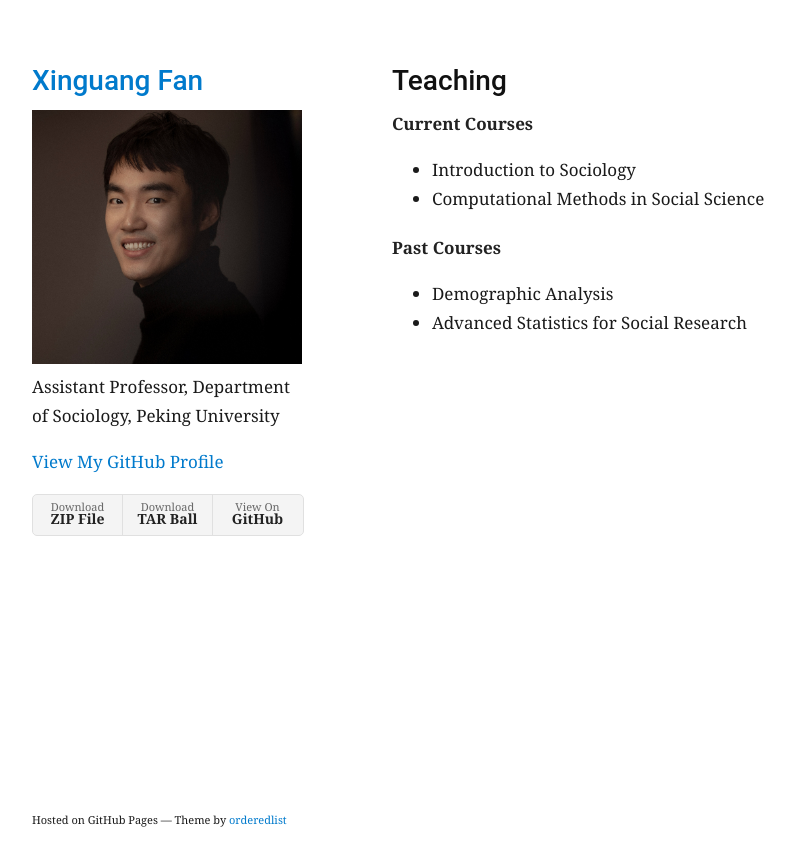
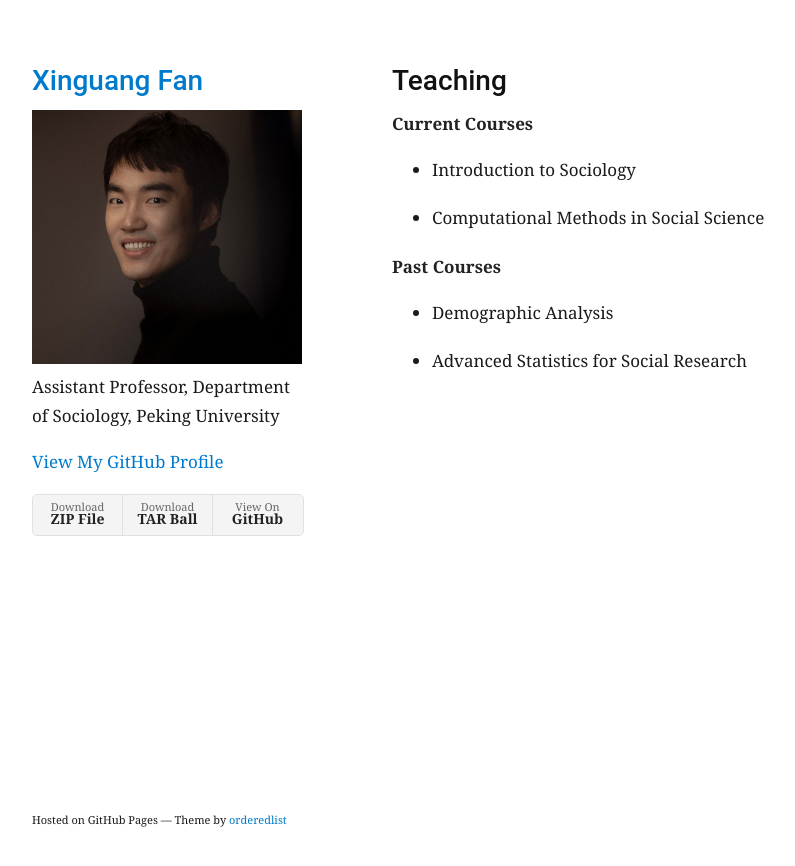
Before and after one commit to xinguang-fan/xinguang-fan.github.io, a Jekyll site: the page built from teaching.md, in a window 1280 px wide. Shown: the top 866 px of the page, without its empty margins (178-973 px from the left). Built offline with Jekyll 4.4.1, drawn with Linux system fonts in a browser that asks for light colours.

Commit message:
Update style.scss

```diff
--- a/assets/css/style.scss
+++ b/assets/css/style.scss
@@ -47,3 +47,8 @@ a:hover {
 p {
   margin-bottom: 1em;
 }
+
+/* Increase spacing between publication list items */
+li {
+  margin-bottom: 1.2rem;
+}
```
